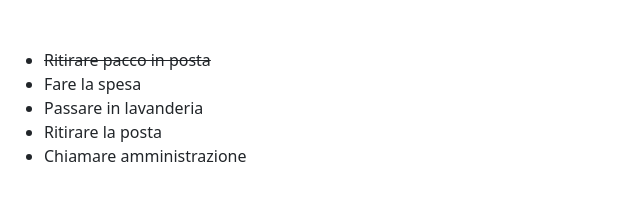
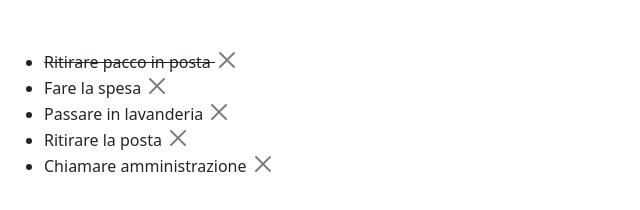
Before and after one commit to MichelaRicci/vue-todolist, a plain HTML site: page index.html in a window 1280 px wide. Shown: the whole page, without its empty margins (0-640 px from the left). Drawn offline with nearby package versions, Linux system fonts and the light colour scheme.

Commit message:
milestone 2

```diff
--- a/index.html
+++ b/index.html
@@ -29,10 +29,14 @@
                         <ul v-if="items.length > 0">
                             <li v-for="(element) in items" :class="(element.done === true) ? 'line-through' : ''" @click="done(element)">
                                 {{ element.text }}
+
+                                <button type="button" class="btn-close" @click="deleteItem(i)"></button>
                             </li>
                         </ul>
                     </div>
                 </div>
+
+
 
 
             </div>
--- a/js/script.js
+++ b/js/script.js
@@ -34,6 +34,16 @@ const app = Vue.createApp({
        ]}
     },
 
+    methods: {
+        deleteItem(index) {
+
+         this.items.splice(index, 1);
+
+        },
+    }
+
+
+
 
 
 
```
